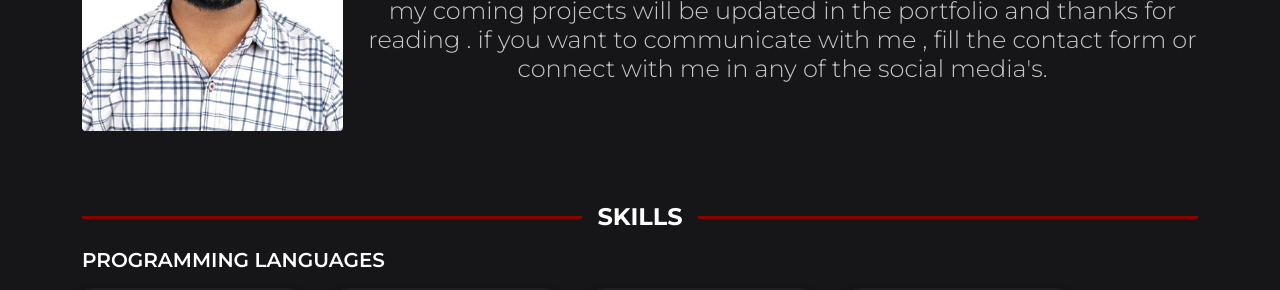
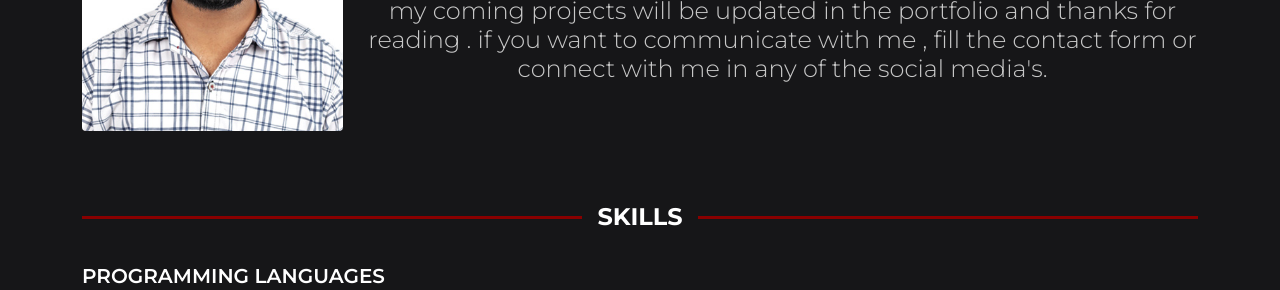
Before and after one commit to abdulhakkeempa/abdulhakkeempa.github.io, a plain HTML site: page index.html in a window 1280 px wide. Shown: the part 926-1216 px from the top of the page. Drawn offline with nearby package versions, Linux system fonts and the light colour scheme; a web font is replaced by a local one.

Commit message:
skills margin updated

```diff
--- a/index.html
+++ b/index.html
@@ -85,7 +85,7 @@
             <h4 class="text-center " style="color: white;">SKILLS</h4>
           </div>
 
-          <h5 class="card-title-style text-white mt-2 mb-3">PROGRAMMING LANGUAGES</h5>
+          <h5 class="card-title-style text-white mt-4 mb-3">PROGRAMMING LANGUAGES</h5>
           <div class="col-12 col-md-2 skill-card me-3 p-2 " style="width: 15rem;">
               <div class="col-4 float-start align-items-center">
                 <img src="images/c.png" class="my-auto" height="70" width="70"  alt="">
```
